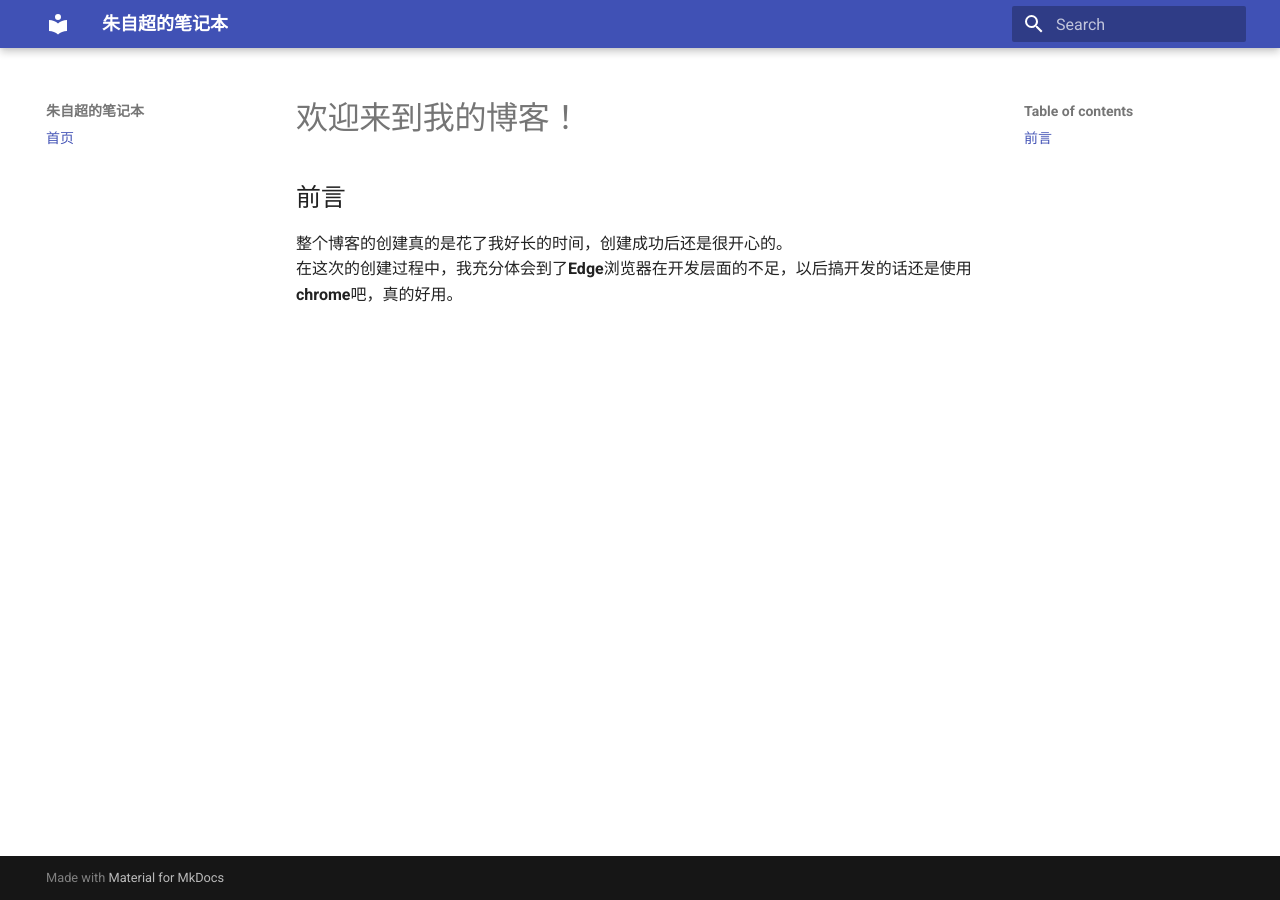
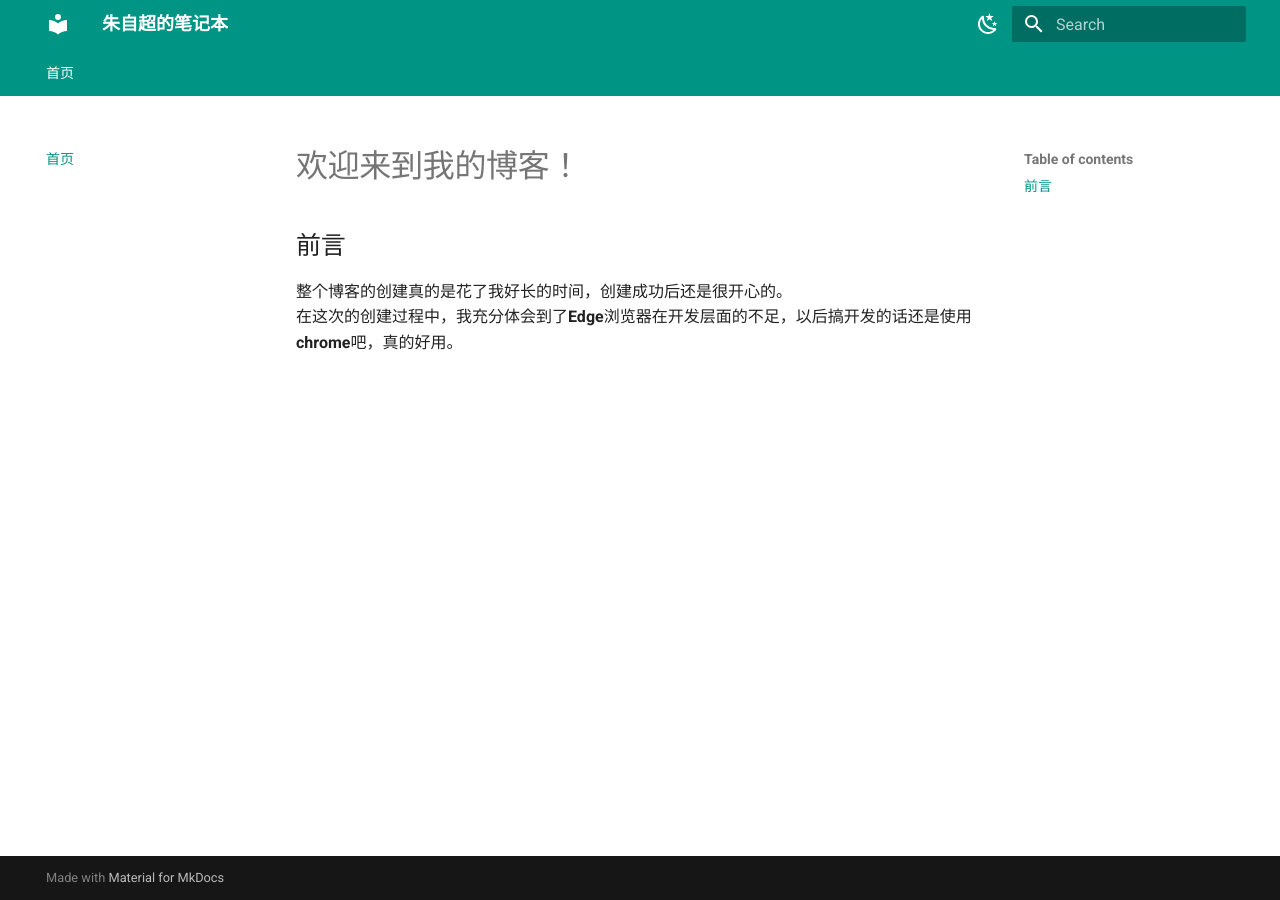
Before and after one commit to ZichaoZhu/zichaozhu.github.io, an MkDocs documentation site: the page built from docs/index.md, in a window 1280 px wide. Built offline with MkDocs 1.6.1 and Material for MkDocs 9.7.7, drawn with Linux system fonts in a browser that asks for light colours.

Commit message:
更改了一些设置

```diff
--- a/mkdocs.yml
+++ b/mkdocs.yml
@@ -1,7 +1,32 @@
 site_name: 朱自超的笔记本
+site_author: 朱自超
+
 
 theme:
   name: material
+  palette:
+    - scheme: default # 日间模式
+      primary: teal # 上方的
+      accent: cyan # 链接等可交互元件的高亮色
+      toggle:
+        icon: material/weather-night # 图标
+        name: 切换至夜间模式 # 鼠标悬浮提示
+    - scheme: slate # 夜间模式
+      primary: black
+      accent: cyan
+      toggle:
+        icon: material/weather-sunny
+        name: 切换至日间模式
+  features:
+    - navigation.instant   #- header.autohide  #自动隐藏
+    - navigation.tracking   #地址栏中的 URL 将自动更新为在目录中突出显示的活动锚点
+    - navigation.tabs   #顶级部分将呈现在上面视口标题下方的菜单层中，但在移动设备上保持原样
+    - navigation.top   # 返回顶部的按钮 在上滑时出现
+    - search.suggest   # 搜索输入一些字母时推荐补全整个单词
+    - search.highlight   # 搜索出的文章关键词加入高亮
+    - navigation.expand   # 打开Tab时左侧目录全部展开
+    - search.share   #搜索分享按钮
+
 
 nav:
  - 首页: index.md
```
